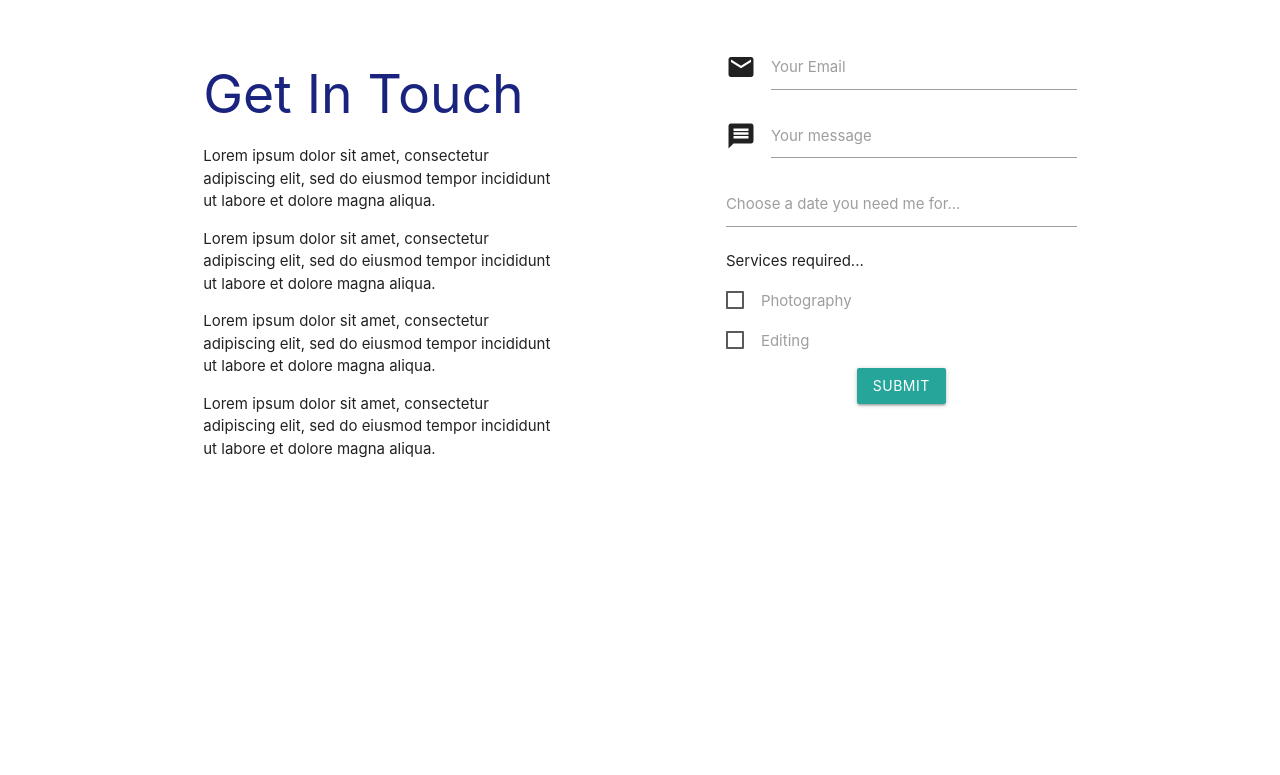
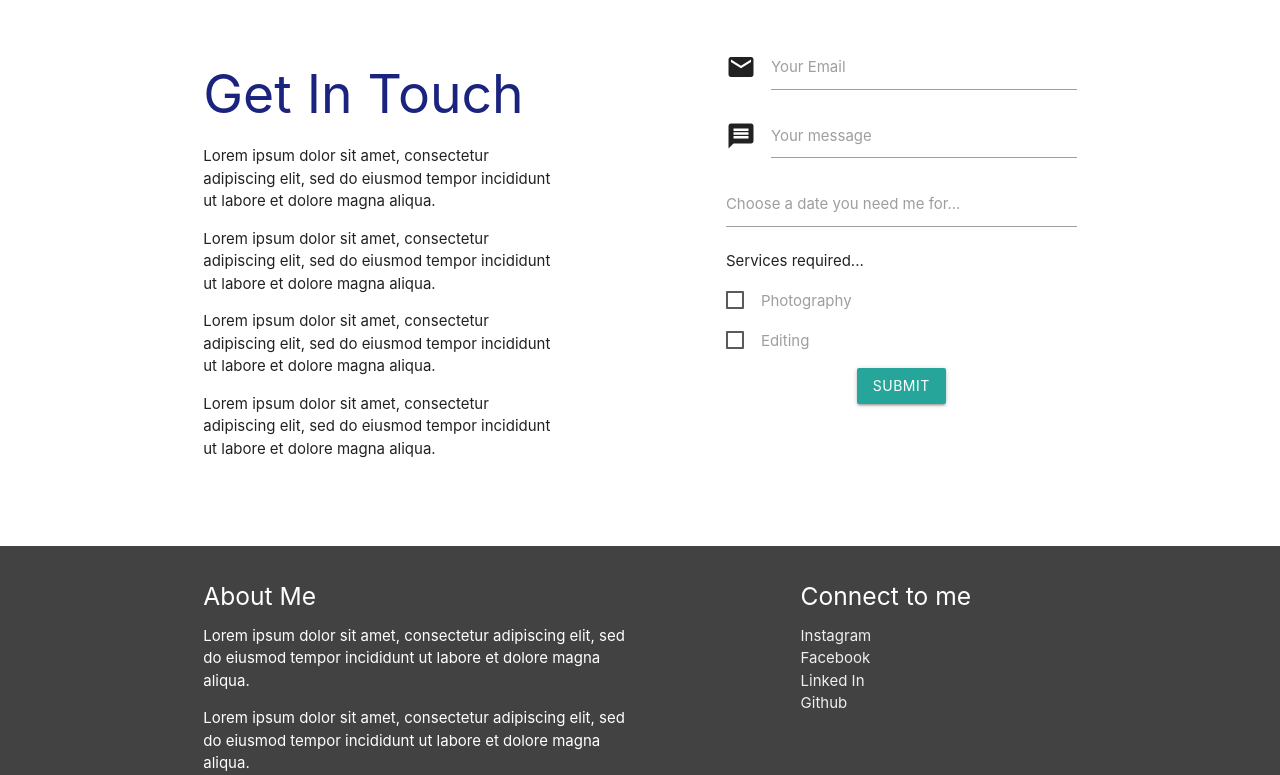
Before and after one commit to Haunterrr/materialize, a plain HTML site: page index.html in a window 1280 px wide. Shown: the part 3633-4408 px from the top of the page. Before the commit the page ends 4179 px from the top, so only its background shows below. Drawn offline with nearby package versions, Linux system fonts and the light colour scheme.

Commit message:
added footer

```diff
--- a/index.html
+++ b/index.html
@@ -216,6 +216,37 @@
     </section>
 
     <!-- footer -->
+    <footer class="page-footer grey darken-3">
+        <div class="container">
+            <div class="row">
+                <div class="col s12 l6">
+                    <h5>About Me</h5>
+                    <p>Lorem ipsum dolor sit amet, consectetur adipiscing elit, sed do eiusmod tempor incididunt ut
+                        labore
+                        et dolore magna aliqua.</p>
+                    <p>Lorem ipsum dolor sit amet, consectetur adipiscing elit, sed do eiusmod tempor incididunt ut
+                        labore
+                        et dolore magna aliqua.</p>
+                </div>
+                <div class="col s12 l4 offset-l2">
+                    <h5>Connect to me</h5>
+                    <ul>
+                        <li><a href="https://www.instagram.com/_an_sil_/?hl=ru"
+                                class="grey-text text-lighten-3">Instagram</a>
+                        </li>
+                        <li><a href="https://www.facebook.com/anatolii.silinskyi.3"
+                                class="grey-text text-lighten-3">Facebook</a></li>
+                        <li><a href="https://www.linkedin.com/in/anatolii-silinskyi-23763a14a/"
+                                class="grey-text text-lighten-3">Linked In</a></li>
+                        <li><a href="https://github.com/Haunterrr" class="grey-text text-lighten-3">Github</a>
+                    </ul>
+                </div>
+            </div>
+        </div>
+        <div class="footer-copyright grey darken-4">
+            <div class="container center-align">&copy; 2019 Ansil Photo</div>
+        </div>
+    </footer>
 
     <!-- Compiled and minified JavaScript -->
     <script src="https://code.jquery.com/jquery-3.4.1.min.js"></script>
```
